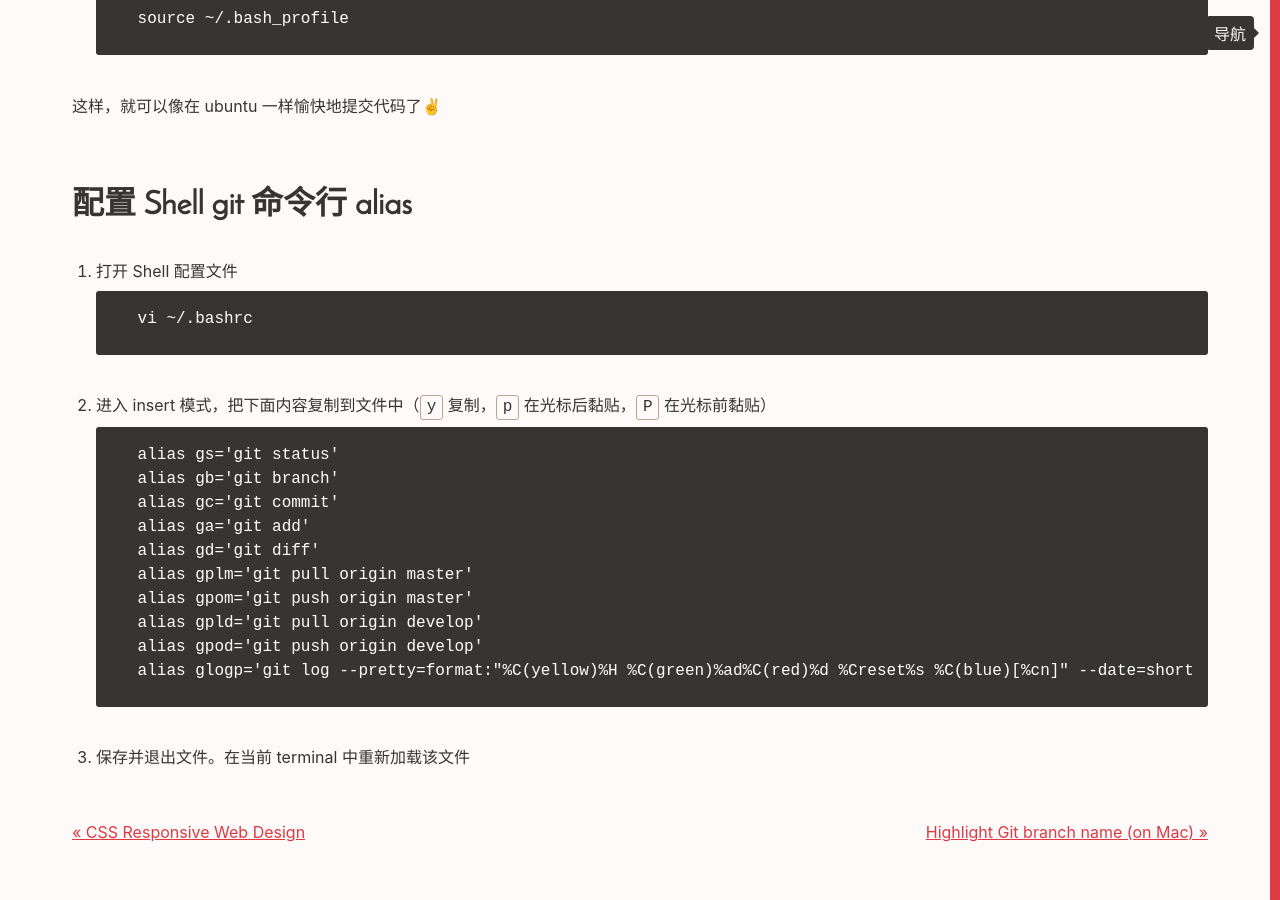
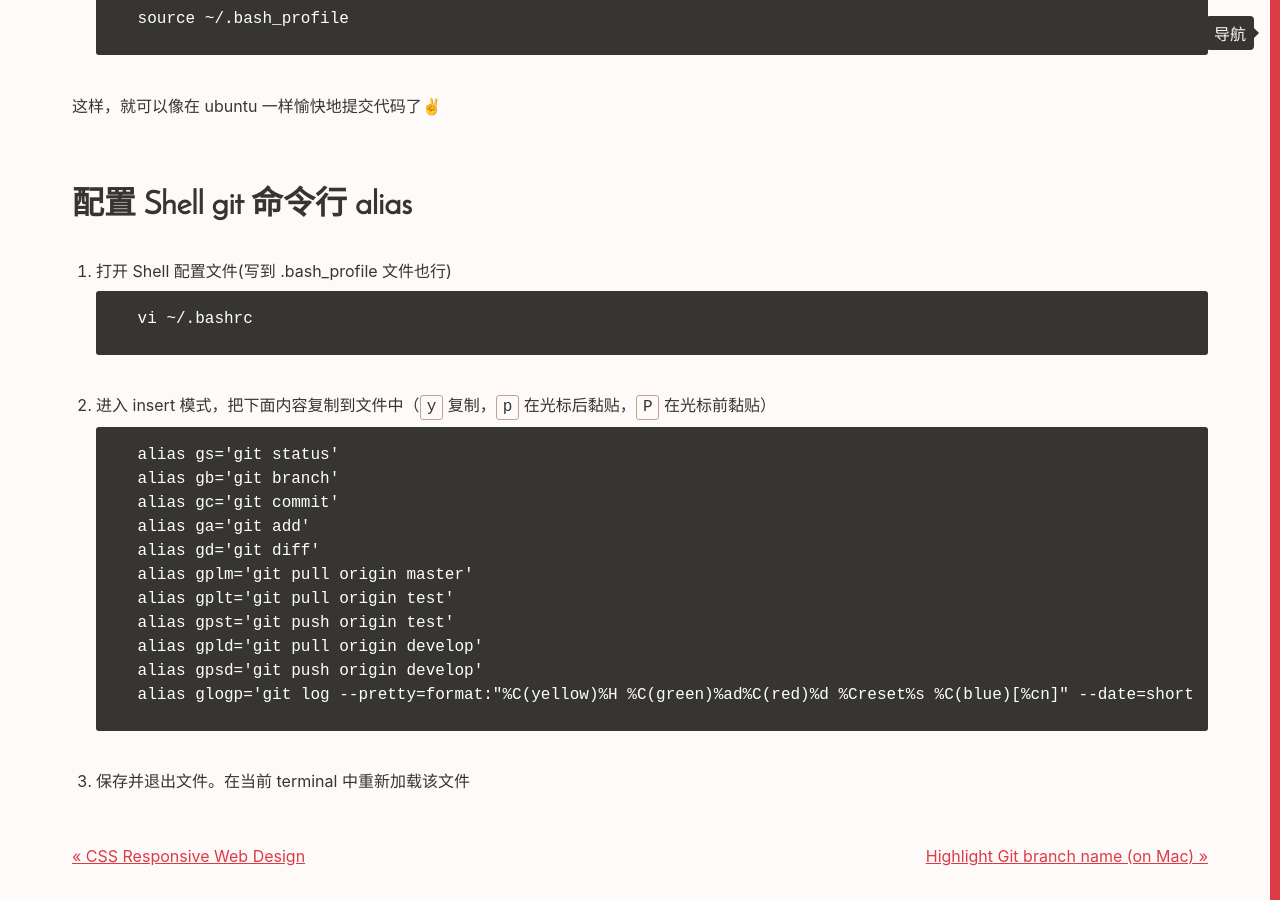
Before and after one commit to Vivi-wu/dive-into-web, a Jekyll site: the page built from _posts/2015-06-22-Autocomplete-Git-branch-name.markdown, in a window 1280 px wide and 900 px high, scrolled down 680 px. Built offline with Jekyll 4.4.1, drawn with Linux system fonts in a browser that asks for light colours.

Commit message:
update blog for git

```diff
--- a/_posts/2015-06-22-Autocomplete-Git-branch-name.markdown
+++ b/_posts/2015-06-22-Autocomplete-Git-branch-name.markdown
@@ -29,7 +29,7 @@ Mac 上用 `Tab` 键不能自动补全 Git 分支名称，每次都要手动输
 
 ## 配置 Shell git 命令行 alias
 
-1. 打开 Shell 配置文件
+1. 打开 Shell 配置文件(写到 .bash_profile 文件也行)
 
         vi ~/.bashrc
 
@@ -41,9 +41,10 @@ Mac 上用 `Tab` 键不能自动补全 Git 分支名称，每次都要手动输
         alias ga='git add'
         alias gd='git diff'
         alias gplm='git pull origin master'
-        alias gpom='git push origin master'
+        alias gplt='git pull origin test'
+        alias gpst='git push origin test'
         alias gpld='git pull origin develop'
-        alias gpod='git push origin develop'
+        alias gpsd='git push origin develop'
         alias glogp='git log --pretty=format:"%C(yellow)%H %C(green)%ad%C(red)%d %Creset%s %C(blue)[%cn]" --date=short --graph'
 
 3. 保存并退出文件。在当前 terminal 中重新加载该文件
```
